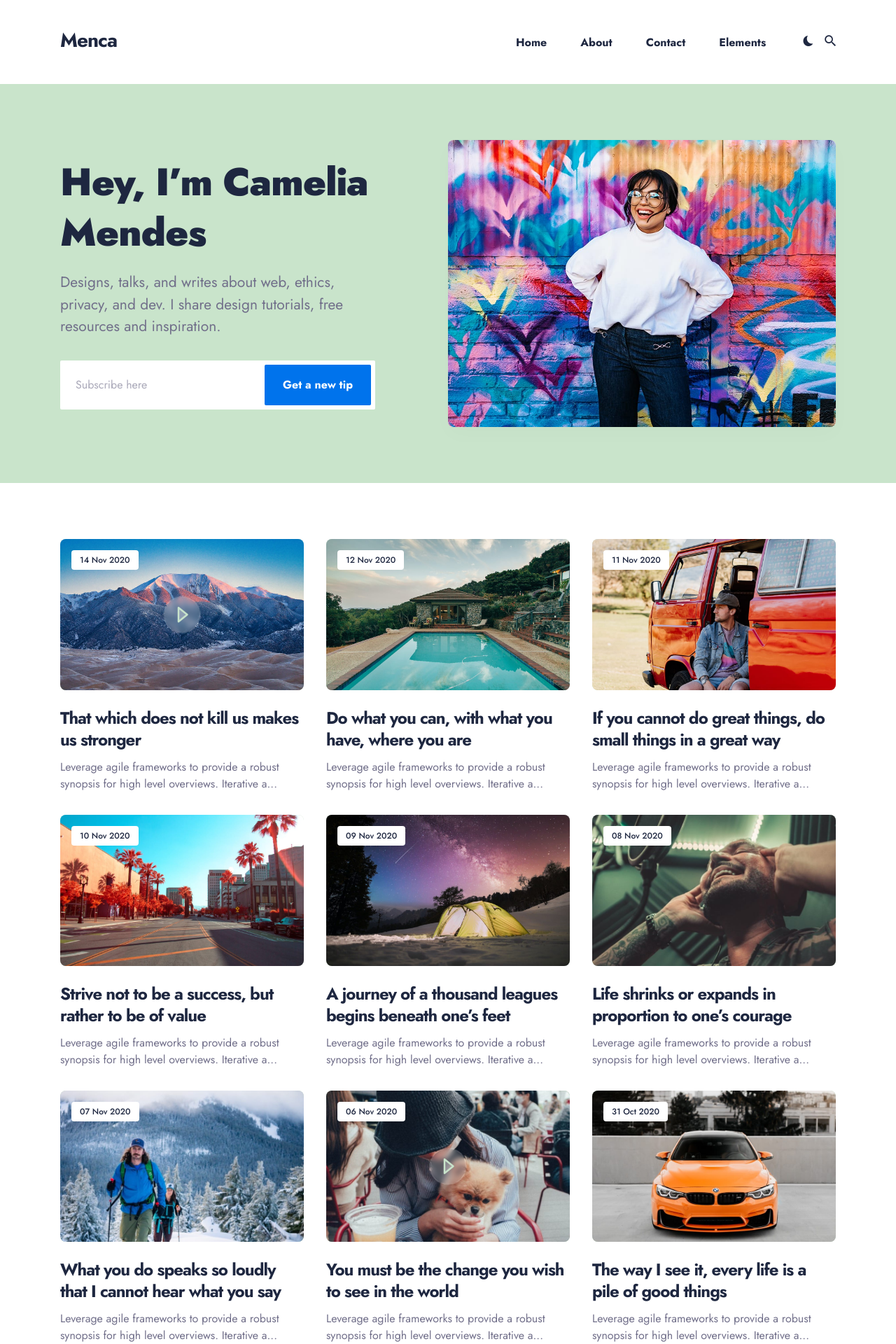
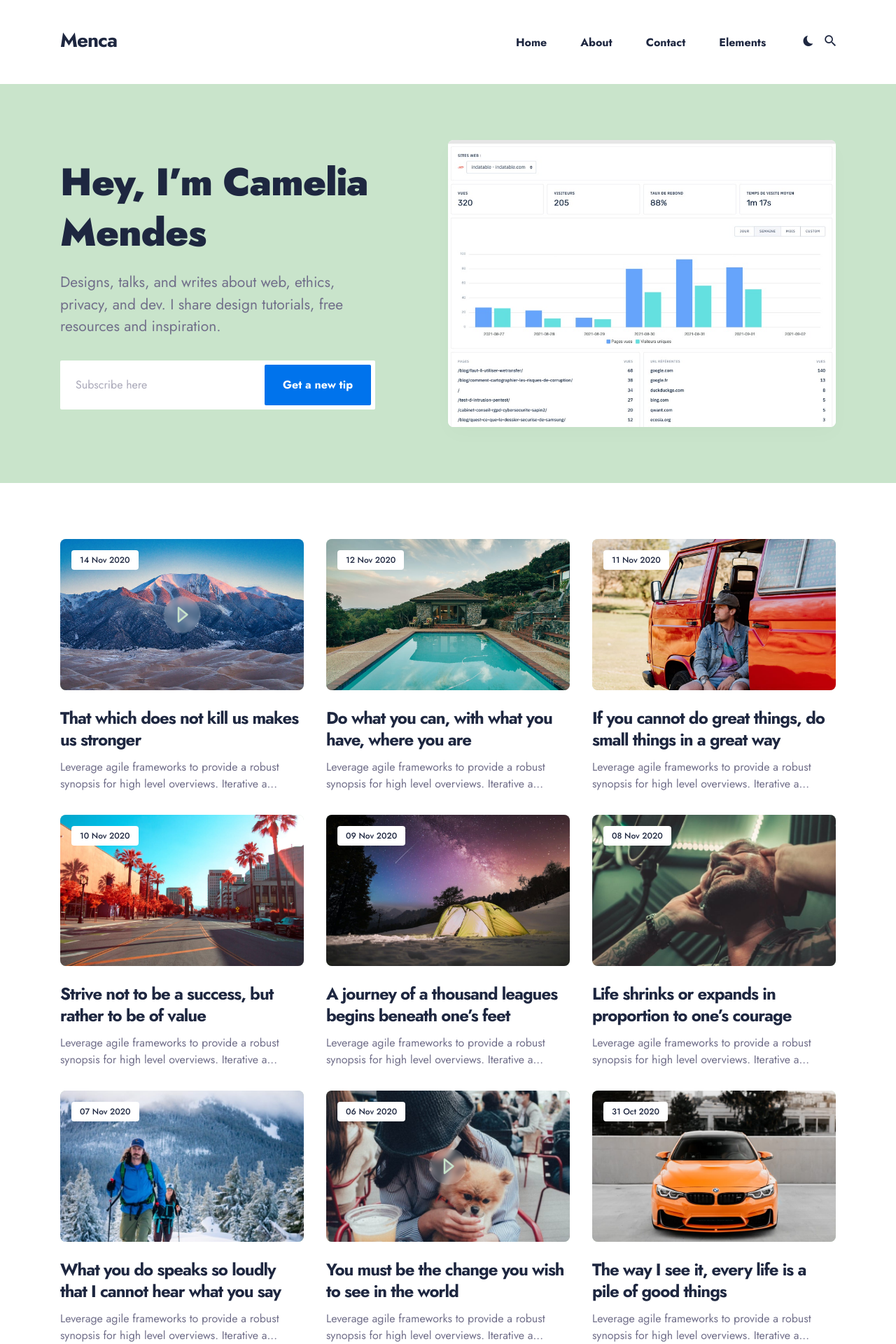
Before and after one commit to slimooo/blog-abla, a Jekyll site: the page built from index.html, in a window 1280 px wide. Shown: the top 1920 px of the page at 70% size. Built offline with Jekyll 4.4.1, drawn with Linux system fonts in a browser that asks for light colours; nearby versions of some CDN libraries; the list of posts is cut into pages by our own code.

Commit message:
modif image d'accueil 09/11/21 17.37

```diff
--- a/_config.yml
+++ b/_config.yml
@@ -30,7 +30,7 @@ social:
 hero:
   hero__title: Hey, I’m Camelia Mendes
   hero__description: Designs, talks, and writes about web, ethics, privacy, and dev. I share design tutorials, free resources and inspiration.
-  hero__image: '/images/01.jpg'
+  hero__image: './images/google-analytics-alternative-rgpd.jpg'
 
 
 #-------------------------------
--- a/_includes/hero.html
+++ b/_includes/hero.html
@@ -10,11 +10,9 @@
                         <p class="hero__description">{{ site.hero.hero__description }}</p>
                         {% if site.mailchimp == "enable" %}
                         <div class="hero__subscribe">
-              <form class="subscribe-form validate"
-                action="{% if site.mailchimp__identifier %}//{{site.mailchimp__identifier}}{% else %}#{% endif %}" method="POST" id="membedded-subscribe-form" name="membedded-subscribe-form" target="_blank" novalidate>
+                            <form class="subscribe-form validate" action="{% if site.mailchimp__identifier %}//{{site.mailchimp__identifier}}{% else %}#{% endif %}" method="POST" id="membedded-subscribe-form" name="membedded-subscribe-form" target="_blank" novalidate>
                                 <label class="screen-reader-text" for="mce-EMAIL">Email address</label>
-                <input class="subscribe-email required email" id="mce-EMAIL" type="text" name="EMAIL"
-                  placeholder="{% if site.mailchimp__input__text %}{{ site.mailchimp__input__text }}{% else %}Email address{% endif %}">
+                                <input class="subscribe-email required email" id="mce-EMAIL" type="text" name="EMAIL" placeholder="{% if site.mailchimp__input__text %}{{ site.mailchimp__input__text }}{% else %}Email address{% endif %}">
                                 <button class="button button--primary subscribe-button" id="membedded-subscribe" type="submit" name="subscribe">{{ site.mailchimp__button__text }}</button>
                             </form>
                         </div>
```
Also changed, not shown: 3 other files. Lines whose indentation alone changed are shown as unchanged.
